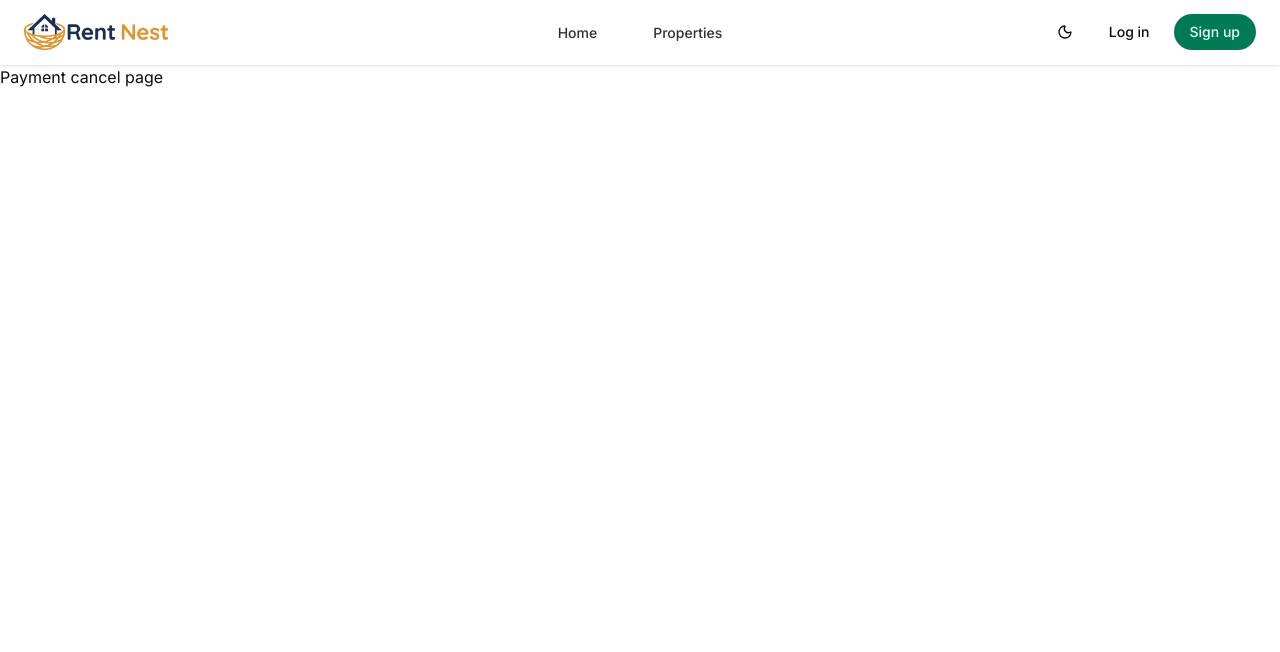
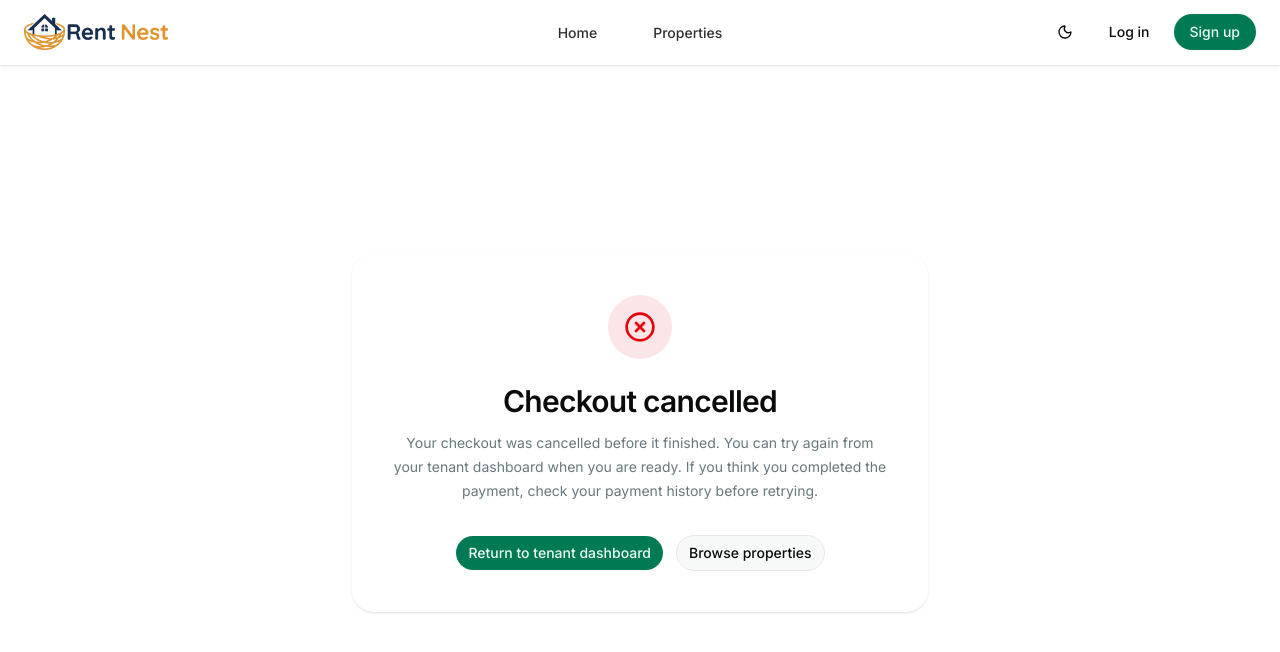
Before and after one commit to mjh-shikder/A05-Level-2-RentNest_Frontend, a Next.js app: page /payment/cancel in a window 1280 px wide. Shown: the top 652 px of the page. Built offline with nearby package versions, Linux system fonts and the light colour scheme; no server answers.

Commit message:
feat: payment success and canel route

```diff
--- a/app/payment/cancel/page.tsx
+++ b/app/payment/cancel/page.tsx
@@ -1,11 +1,7 @@
-import React from 'react';
+import PaymentResult from "@/components/payment/PaymentResult";
 
 const PaymentCancelPage = () => {
-    return (
-        <div>
-            Payment cancel page
-        </div>
-    );
+  return <PaymentResult status="cancel" />;
 };
 
 export default PaymentCancelPage;
--- a/app/payment/success/page.tsx
+++ b/app/payment/success/page.tsx
@@ -1,11 +1,7 @@
-import React from 'react';
+import PaymentResult from "@/components/payment/PaymentResult";
 
 const PaymentSuccessPage = () => {
-    return (
-        <div>
-            Payment Success page
-        </div>
-    );
+  return <PaymentResult status="success" />;
 };
 
 export default PaymentSuccessPage;
--- /dev/null
+++ b/components/payment/PaymentResult.tsx
@@ -0,0 +1,64 @@
+import Link from "next/link";
+import { CircleCheck, CircleX } from "lucide-react";
+import { Button } from "@/components/ui/button";
+
+const paymentResults = {
+  success: {
+    title: "Payment submitted",
+    description:
+      "Your checkout is complete. Our payment provider is confirming the payment, and your tenant dashboard will show the updated status once confirmation arrives. Check your payment history before attempting another payment.",
+    icon: CircleCheck,
+    iconClassName: "bg-primary/10 text-primary",
+    primaryLabel: "Go to tenant dashboard",
+    secondaryLabel: "Browse properties",
+  },
+  cancel: {
+    title: "Checkout cancelled",
+    description:
+      "Your checkout was cancelled before it finished. You can try again from your tenant dashboard when you are ready. If you think you completed the payment, check your payment history before retrying.",
+    icon: CircleX,
+    iconClassName: "bg-destructive/10 text-destructive",
+    primaryLabel: "Return to tenant dashboard",
+    secondaryLabel: "Browse properties",
+  },
+} as const;
+
+const PaymentResult = ({ status }: { status: keyof typeof paymentResults }) => {
+  const result = paymentResults[status];
+  const StatusIcon = result.icon;
+
+  return (
+    <main className="flex flex-1 items-center justify-center px-4 py-12">
+      <section
+        aria-labelledby="payment-result-title"
+        className="w-full max-w-xl rounded-3xl border border-white/30 bg-white/10 p-6 text-center shadow-sm backdrop-blur-xl dark:bg-black/10 sm:p-10"
+      >
+        <div
+          aria-hidden="true"
+          className={`mx-auto flex size-16 items-center justify-center rounded-full ${result.iconClassName}`}
+        >
+          <StatusIcon className="size-8" />
+        </div>
+        <h1
+          id="payment-result-title"
+          className="mt-6 text-2xl font-semibold tracking-tight text-foreground sm:text-3xl"
+        >
+          {result.title}
+        </h1>
+        <p className="mx-auto mt-3 max-w-lg text-sm leading-6 text-muted-foreground">
+          {result.description}
+        </p>
+        <div className="mt-8 flex flex-col justify-center gap-3 sm:flex-row">
+          <Button asChild>
+            <Link href="/dashboard/tenant">{result.primaryLabel}</Link>
+          </Button>
+          <Button asChild variant="outline">
+            <Link href="/properties">{result.secondaryLabel}</Link>
+          </Button>
+        </div>
+      </section>
+    </main>
+  );
+};
+
+export default PaymentResult;
--- a/components/properties/RequestRentalForm.tsx
+++ b/components/properties/RequestRentalForm.tsx
@@ -23,7 +23,9 @@ const RequestRentalForm = ({ propertyId }: { propertyId: string }) => {
   useEffect(() => {
     if (state.status === "success") {
       toast.success("Rental request created");
-    } else { toast.error("You have already and active request")}
+    } else if (state.status === "error"){
+      toast.error("You have already and active request")
+    }
   }, [state]);
 
   return (
```
